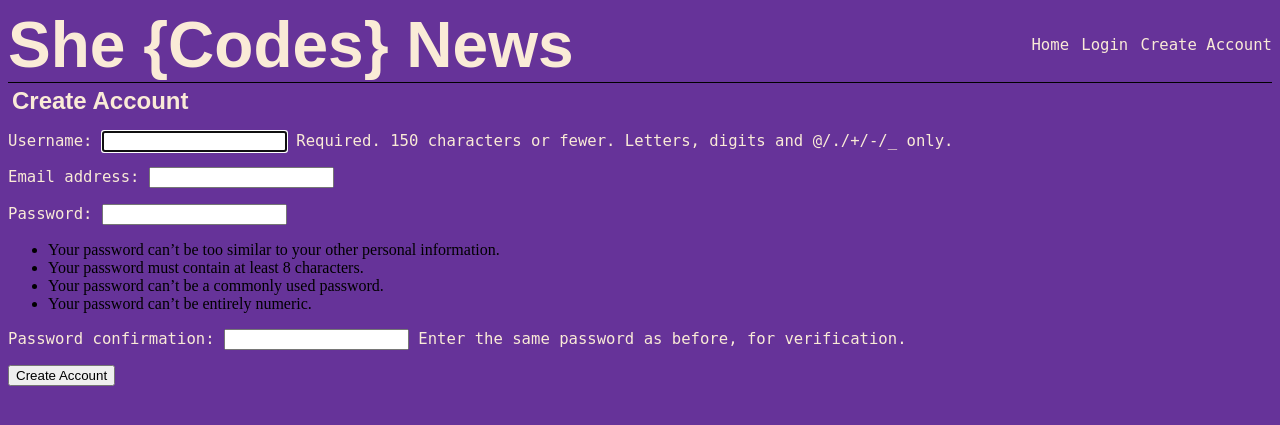
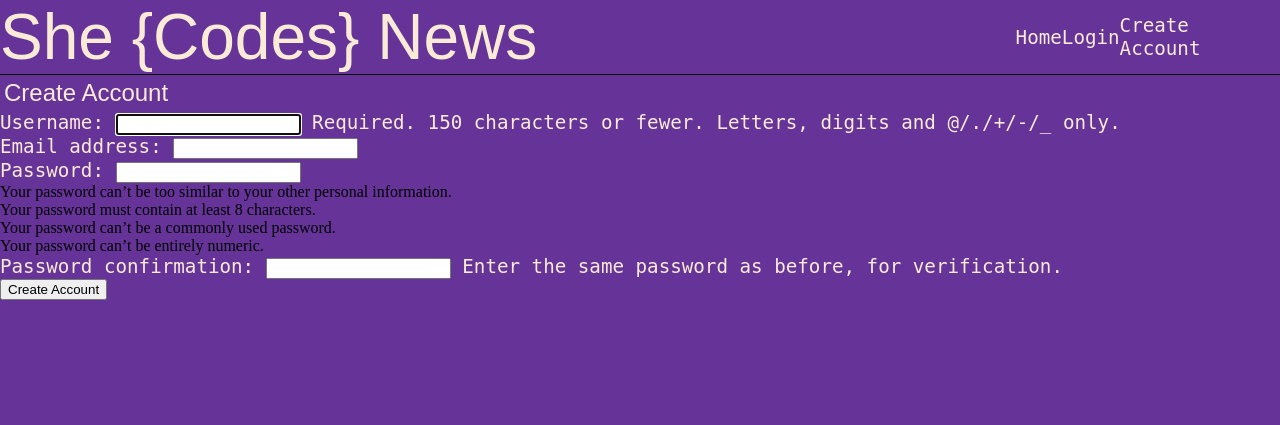
Before and after one commit to idaanna/she_codes_news, a Django app: page /users/create-account/ in a window 1280 px wide. Shown: the top 425 px of the page. Run offline with Django 4.2, Linux system fonts and the light colour scheme; parts of the project's set-up code (start-up, migrations or seed data) failed here and were passed over; some web fonts are replaced.

Commit message:
Read me final

```diff
--- a/she_codes_news/news/static/news/styles.css
+++ b/she_codes_news/news/static/news/styles.css
@@ -1,3 +1,4 @@
+
 .story-card {
     margin: 2px;
     border: 1px solid antiquewhite;
@@ -63,6 +64,7 @@
     height: auto;
     margin-right: 5px;
     object-fit: contain;
+    border-radius: 20px;
 }
 
 #story-card-2 img,
@@ -72,6 +74,7 @@
     height: 100%;
     margin-right: 5px;
     object-fit: contain;
+    border-radius: 20px;
 }
 
 #all-stories {
--- a/she_codes_news/news/templates/news/authorView.html
+++ b/she_codes_news/news/templates/news/authorView.html
@@ -6,7 +6,7 @@
 {% endblock %}
 
 {% block content %}
-<!-- do a while loop here for stories? -->
+
 {{ stories }}
 <div id="story-wrapper">
     <h2>{{ story.title }}</h2>
--- a/she_codes_news/news/templates/news/storyCard.html
+++ b/she_codes_news/news/templates/news/storyCard.html
@@ -18,6 +18,7 @@
         {% if story.author == request.user %}
             <a href="{% url 'news:editStory' story.id %}">Edit Story</a>
             <a href="{% url 'news:deleteStory' story.id %}">Delete Story</a>
+
         {% endif %}
     </div>
     </a>
--- a/she_codes_news/static/styles.css
+++ b/she_codes_news/static/styles.css
@@ -1,3 +1,30 @@
+html {
+    box-sizing: border-box;
+    font-size: 16px;
+    /* font-family: Arial, Helvetica, sans-serif; */
+    }
+    *, *:before, *:after {
+    box-sizing: inherit;
+    }
+    body, h1, h2, h3, h4, h5, h6, p, ol, ul {
+    margin: 0;
+    padding: 0;
+    font-weight: normal;
+    }
+    ol, ul {
+    list-style: none;
+    }
+
+    img {
+    max-width: 100%;
+    height: auto;
+    }
+
+   article{
+   background-color: #fff;
+   margin: 0;
+  }
+
 @import url('https://fonts.googleapis.com/css2?family=Montserrat+Subrayada:wght@700&display=swap');
 
 body {
```
Also changed, not shown: README.md, project_img/Delete story form.png (added), project_img/Edit Story form.png (added), project_img/Log in to view My Profile.png (added).
